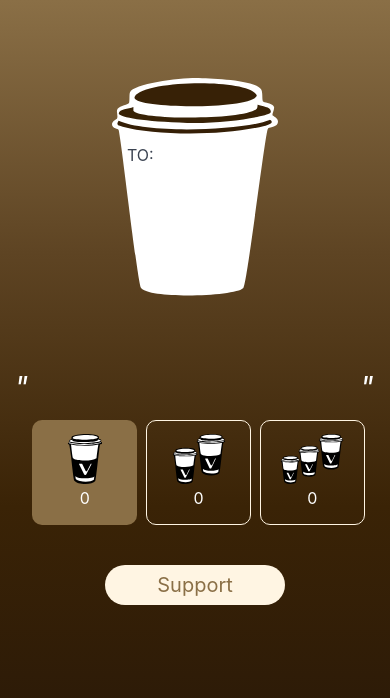
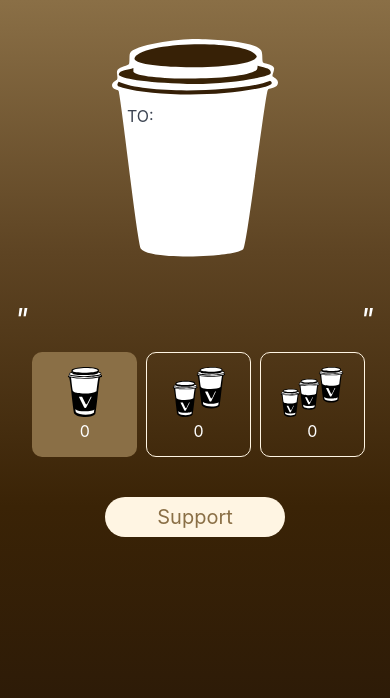
Before and after one commit to vechain/buy-me-a-coffee, a Vue app: page /backer in a window 390 px wide. Shown: the top 698 px of the page. Built offline with nearby package versions, Linux system fonts and the light colour scheme.

Commit message:
optimize style

```diff
--- a/src/views/Backer.vue
+++ b/src/views/Backer.vue
@@ -9,7 +9,6 @@
                             <p class="name">{{name}}</p>
                         </div>
                     </div>
-
                     <div class="column col-8 col-md-12 main">
                         <div class="columns">
                             <div class="column col-12 quote">
@@ -235,7 +234,7 @@ export default class Backer extends Vue {
 
 @media (max-width: 840px){
     .backer{
-        margin-top: 20%;
+        margin-top: 10%;
     }
     .cup {
         background: url("../assets/coffee-mini.svg");
@@ -252,6 +251,9 @@ export default class Backer extends Vue {
         top: 70px;
         left: 15px;
         width: 128px;
+    }
+    .main{
+        margin-top: 0%
     }
     .message{
         max-width: 600px !important;
```
